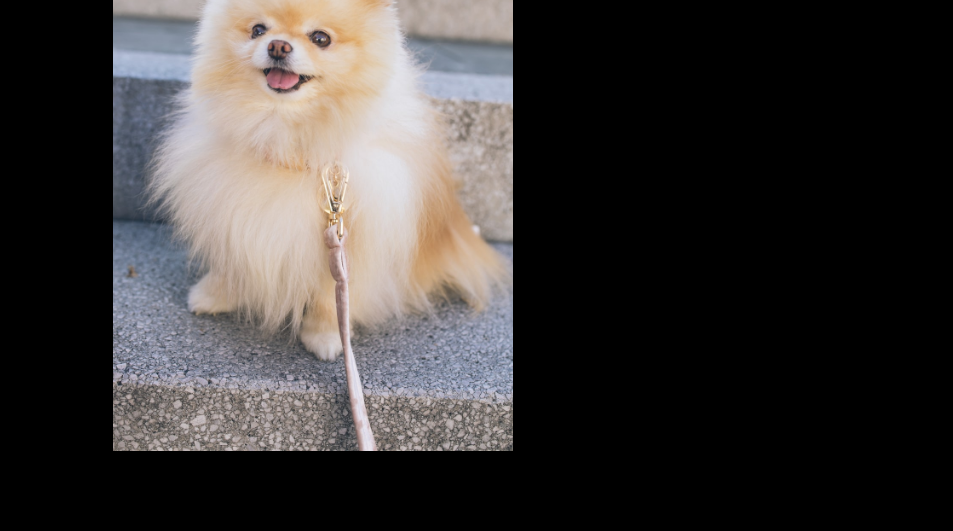
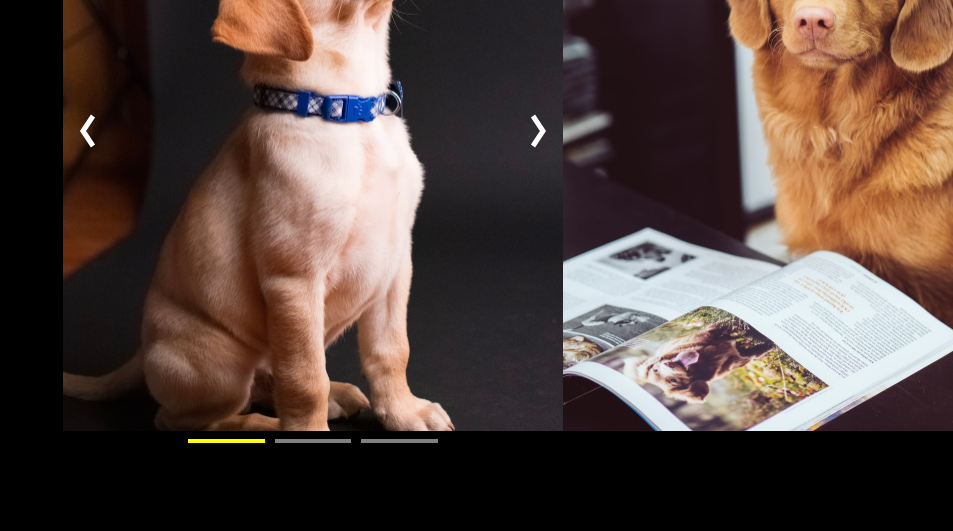
Before and after one commit to kpcn/lit-story, a website built with Vite: page index.html in a window 1280 px wide. Shown: the part 269-800 px from the top of the page, without its empty margins (327-1280 px from the left). Built offline with nearby package versions, Linux system fonts and the light colour scheme.

Commit message:
additional styles for story card and progress bar at story viewer

```diff
--- a/index.html
+++ b/index.html
@@ -13,10 +13,16 @@
 
     <story-viewer>
       <story-card>
-        <img slot="media" src="./src/assets/cute-dog--03.jpeg">
+        <img slot="media" src="./public/images/cute-dog--01.jpeg">
         <h1>Cute Little Dog</h1>
         <p>This is very cute</p>
       </story-card>
+      <story-card>
+        <img slot="media" src="./public/images/cute-dog--02.jpeg">
+        <h1>Another Cute Little Dog</h1>
+        <p>This is very cute</p>
+      </story-card>
+      <img style="object-fit: cover" src="./public/images/cute-dog--03.jpeg" />
     </story-viewer>
   </body>
 </html>
--- a/src/index.css
+++ b/src/index.css
@@ -12,7 +12,7 @@ body {
 
 /* Center the story component */
 story-viewer {
-  width: 400px;
+  width: 500px;
   max-width: 100%;
   height: 80%;
   top: 50%;
--- a/src/story-viewer.ts
+++ b/src/story-viewer.ts
@@ -1,25 +1,100 @@
-import { LitElement, css, html } from 'lit';
-import { customElement } from 'lit/decorators.js';
+import { LitElement, PropertyValues, css, html } from 'lit';
+import { customElement, property } from 'lit/decorators.js';
+import { classMap } from 'lit/directives/class-map.js';
 
 @customElement('story-viewer')
 export class StoryViewer extends LitElement {
+  @property({ type: Number }) index: number = 0;
+
+  update(changeProperties: PropertyValues) {
+    super.update(changeProperties);
+    const width = this.clientWidth;
+    Array.from(this.children).forEach((el: Element, index) => {
+      const x = (index - this.index) * width;
+      (el as HTMLElement).style.transform = `translate3d(${x}px,0,0)`;
+    });
+  }
+
+  _next() {
+    this.index = Math.max(
+      0,
+      Math.min(this.children.length - 1, this.index + 1)
+    );
+  }
+
+  _previous() {
+    this.index = Math.max(
+      0,
+      Math.min(this.children.length - 1, this.index - 1)
+    );
+  }
+
+  render() {
+    return html`
+      <slot></slot>
+      <svg id="prev" viewBox="0 0 10 10" @click=${() => this._previous()}>
+        <path d="M 6 2 L 4 5 L 6 8" stroke="#fff" fill="none" />
+      </svg>
+      <svg id="next" viewBox="0 0 10 10" @click=${() => this._next()}>
+        <path d="M 4 2 L 6 5 L 4 8" stroke="#fff" fill="none" />
+      </svg>
+      <div id="progress">
+        ${Array.from(this.children).map(
+          (_, i) => html`
+            <div
+              class=${classMap({ watched: i <= this.index })}
+              @click=${() => (this.index = i)}></div>
+          `
+        )}
+      </div>
+    `;
+  }
+
   static styles = css`
     :host {
       display: block;
       position: relative;
-      width: 300px;
+      width: 400px;
       height: 800px;
     }
     ::slotted(*) {
       position: absolute;
       width: 100%;
-      height: 100%;
+      height: calc(100% - 20px);
+    }
+
+    svg {
+      position: absolute;
+      top: calc(50% - 25px);
+      height: 50px;
+      cursor: pointer;
+    }
+    #next {
+      right: 0;
+    }
+
+    #progress {
+      position: relative;
+      top: calc(100% - 20px);
+      height: 20px;
+      width: 50%;
+      margin: 0 auto;
+      display: grid;
+      grid-auto-flow: column;
+      grid-auto-columns: 1fr;
+      grid-gap: 10px;
+      align-content: center;
+    }
+    #progress > div {
+      background: grey;
+      height: 4px;
+      transition: background 0.3s linear;
+      cursor: pointer;
+    }
+    #progress > div.watched {
+      background: yellow;
     }
   `;
-
-  render() {
-    return html`<slot></slot>`;
-  }
 }
 
 declare global {
```
Also changed, not shown: public/images/cute-dog--01.jpeg (renamed from src/assets/cute-dog--01.jpeg), public/images/cute-dog--02.jpeg (renamed from src/assets/cute-dog--02.jpeg), public/images/cute-dog--03.jpeg (renamed from src/assets/cute-dog--03.jpeg).
